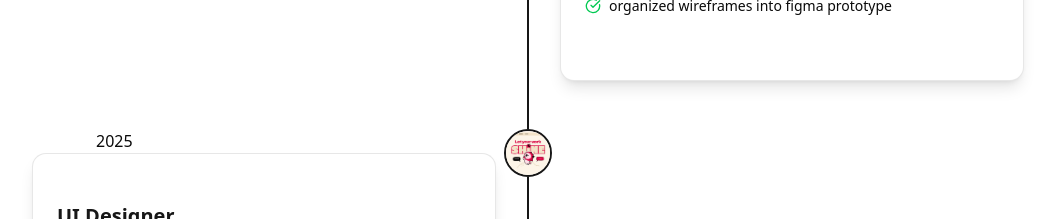
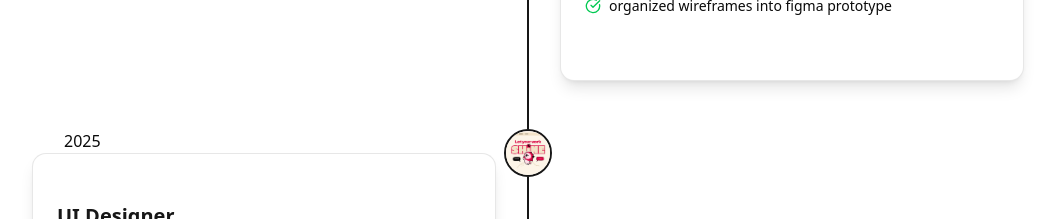
Before and after one commit to caitlinthaeler/personal-website-2, a Next.js app in the folder project/: page /home in a window 1280 px wide. Shown: the part 1580-1799 px from the top of the page, without its empty margins (112-1167 px from the left). Built offline with nearby package versions, Linux system fonts and the light colour scheme.

Commit message:
pls work 2

```diff
--- a/project/src/app/components/timeline/timelineItem.tsx
+++ b/project/src/app/components/timeline/timelineItem.tsx
@@ -53,7 +53,7 @@ export default function TimelineItem({
 
   const flexDirection = isEven ? "flex-row" : "flex-row-reverse"
 
-    const dateClass = isMdUp ? (isEven ? "flex justify-end md:w-1/2 text-right pr-8" : "flex justify-start md:w-1/2 text-left ml-16") : "flex justify-start md:w-full text-left ml-16 origin-top-right"
+    const dateClass = isMdUp ? (isEven ? "flex justify-end md:w-1/2 text-right pr-8" : "flex justify-start md:w-1/2 text-left pl-8") : "flex justify-start md:w-full text-left ml-16 origin-top-right"
 
     const dateMargin = isEven ? "md:l-8" : "md:mr-8"
 
```
